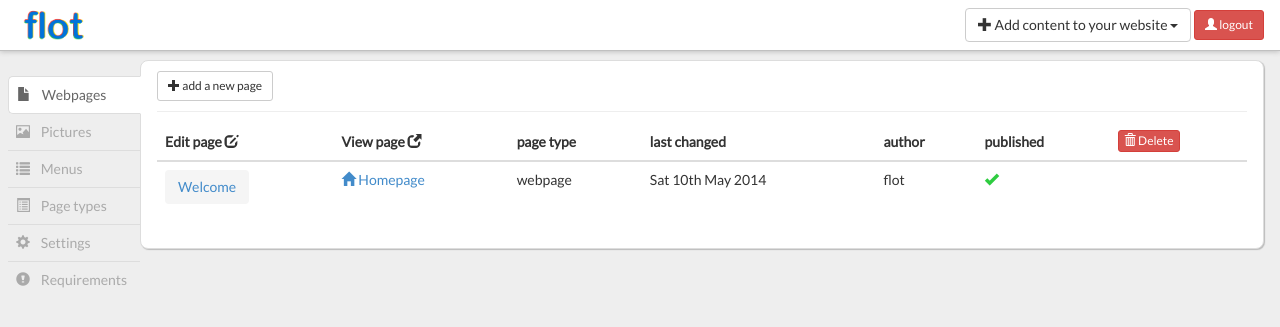
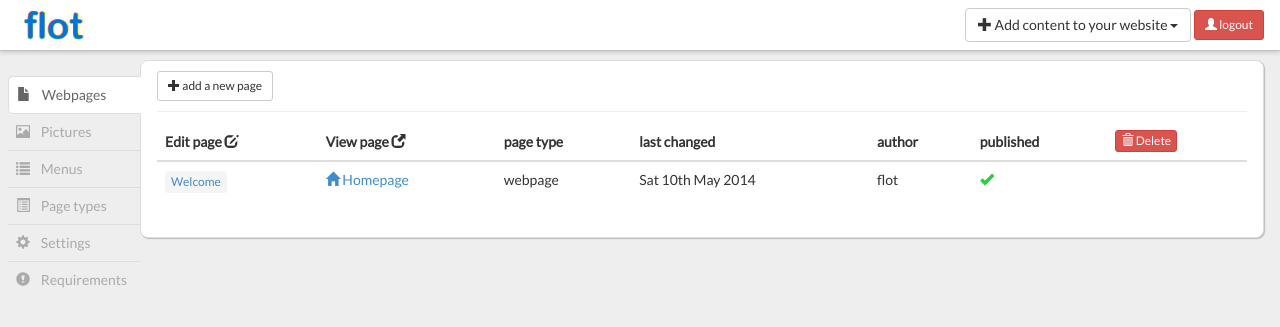
Before and after one commit to samthomson/flot, a PHP site: page /flot_flot/admin/index.php in a window 1280 px wide. Shown: the top 327 px of the page. Run offline with PHP 8.4, Linux system fonts and the light colour scheme; the visitor is signed in with stand-in values (Sample User, id 1).

Commit message:
started page list ui improvement

```diff
--- a/flot_flot/admin/index.php
+++ b/flot_flot/admin/index.php
@@ -232,7 +232,7 @@
 
 
 			         			# code...
-			         			$hmtl_pages_ui .= '<tr><td><a class="btn btn-view" href="/flot_flot/admin/index.php?section=items&item='.$s_id.'&action=edit">';
+			         			$hmtl_pages_ui .= '<tr><td><a class="btn btn-view btn-xs" href="/flot_flot/admin/index.php?section=items&item='.$s_id.'&action=edit">';
 			         			$hmtl_pages_ui .= $s_title;
 			         			$s_url_link = '<a target="_blank" href="'.$s_url.'" '.$s_link_class.' class="view_link">'.$s_url_text.'</a>';
 			         			if(urldecode($o_page->published) === "false"){
```
